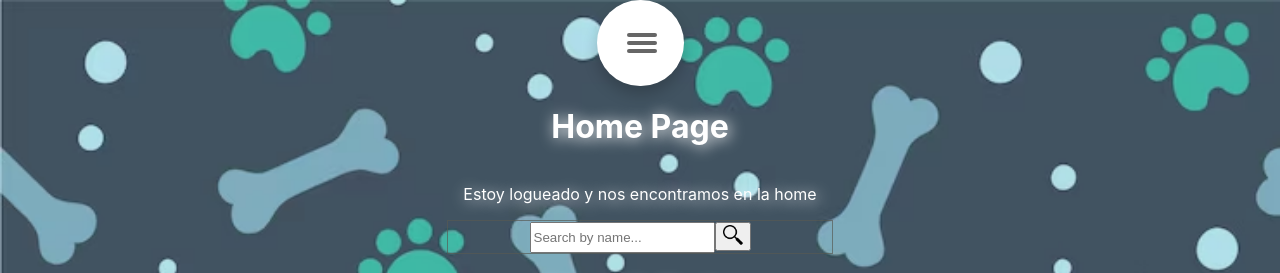
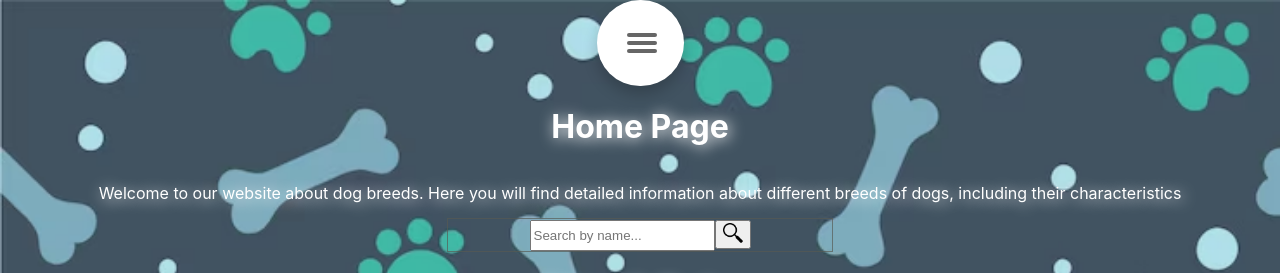
Before and after one commit to Eze323/evil_puppy_front, a React (Create React App) app: page / in a window 1280 px wide. Both pictures are taken after a click on the button "ENTER HOME". Shown: the top 273 px of the page. Built offline with nearby package versions, Linux system fonts and the light colour scheme; no server answers.

Commit message:
update home

```diff
--- a/src/components/Home/Home.css
+++ b/src/components/Home/Home.css
@@ -7,3 +7,6 @@ display: flex;
     justify-content: center;
     align-items: center;
 }
+.spanDescription{
+    margin: 15px;
+}
--- a/src/components/Home/Home.jsx
+++ b/src/components/Home/Home.jsx
@@ -35,7 +35,7 @@ function Home() {
   return (
     <div className="Home">
       <h1>Home Page</h1>
-      <p>Estoy logueado y nos encontramos en la home</p>
+      <span className="spanDescription">Welcome to our website about dog breeds. Here you will find detailed information about different breeds of dogs, including their characteristics</span>
       <SearchBar/>
       <FilterBar/>
 
```
